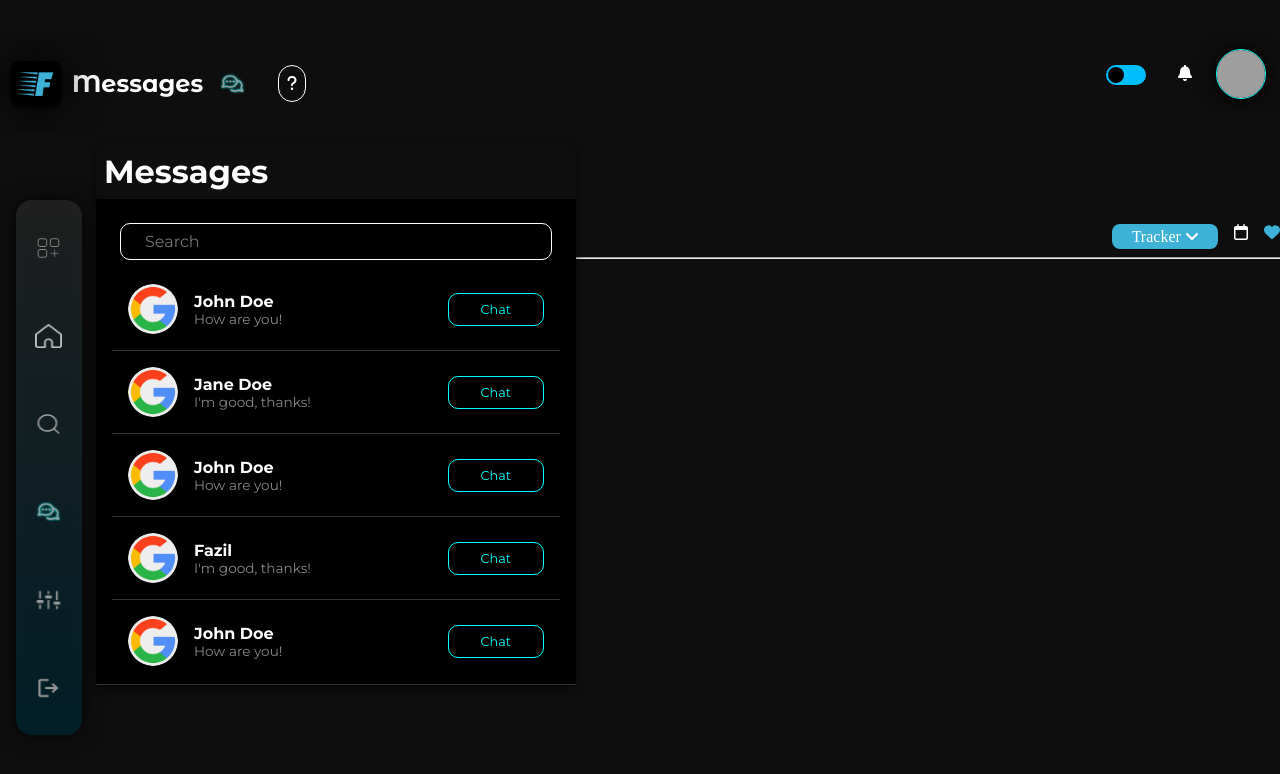
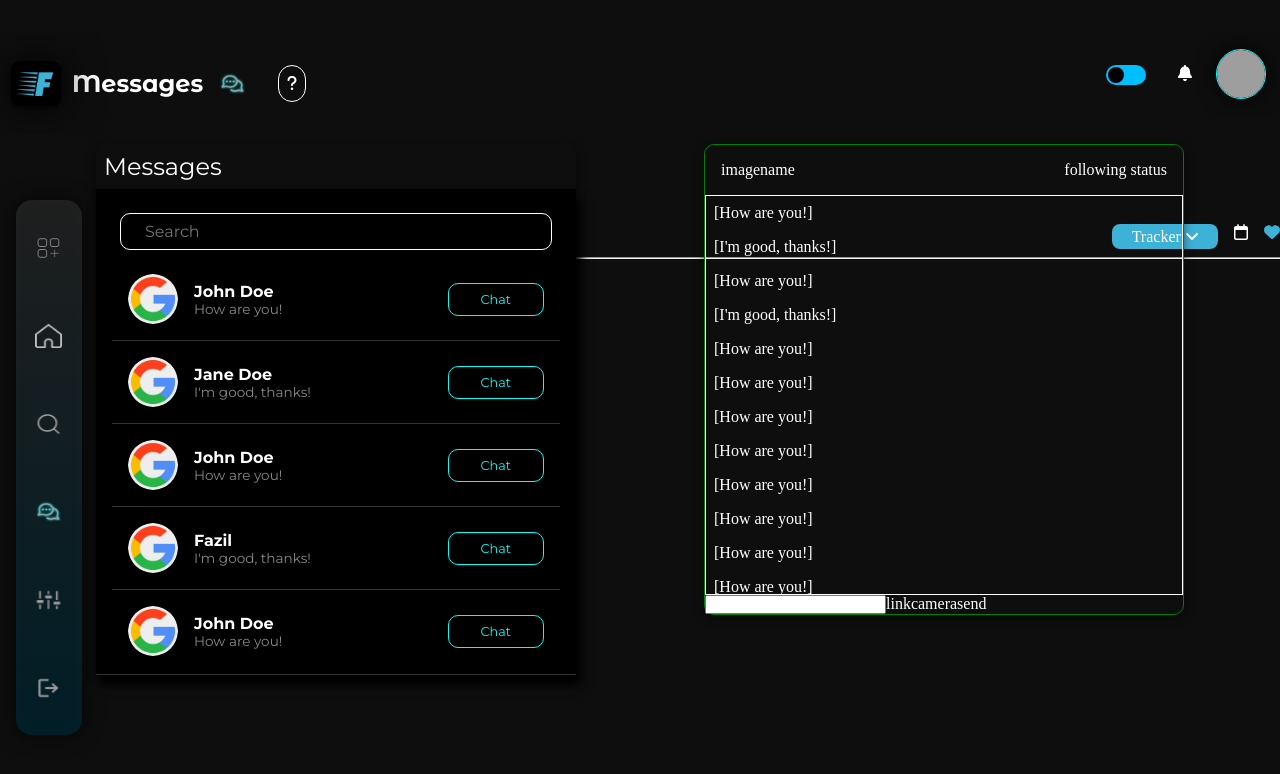
Before and after one commit to MohamedFazil89/Fitness-AI, a React (Create React App) app: page /dashboard/messages in a window 1280 px wide. Shown: the top 774 px of the page. Built offline with nearby package versions, Linux system fonts and the light colour scheme; grey boxes are pictures that could not be loaded.

Commit message:
private chat inital design complete

```diff
--- a/src/Components/ChatList.jsx
+++ b/src/Components/ChatList.jsx
@@ -1,15 +1,28 @@
-import React from 'react'
+import React, { useState } from 'react'
 import "./styles/ChatList.css"
 import Dummyusers from "./DummyUsers"
 
+
 export default function ChatList() {
+  const [SearchTerm, setSearchTerm] = useState('');
+
+  const filterUsers = Dummyusers.filter(user => user.Name.toLowerCase().includes(SearchTerm.toLowerCase()));
+
+
+
   return (
     <div className='ChatList-Container'>
-      <h1>Messages</h1>
+      <p>Messages</p>
       <div className='ChatList-Header'>
-        <input type="text" placeholder='Search' />
+        <input
+         type="text"
+         placeholder='Search'
+         value={SearchTerm}
+         onChange={e => setSearchTerm(e.target.value)}
+
+          />
       <div className='ChatList-Body'>
-        {Dummyusers.map((user, index) => (
+        {filterUsers.map((user, index) => (
           <div key={index} className='ChatList-Item'>
             <img src={user.profilepic} alt={user.Name} />
             <div className='text-details'>
@@ -24,6 +37,7 @@ export default function ChatList() {
       </div>
 
 
+
     </div>
   )
 }
--- a/src/Components/DummyUsers.js
+++ b/src/Components/DummyUsers.js
@@ -6,31 +6,36 @@ const DummyUsers = [
         Name: 'John Doe',
         LastMessage: "How are you!",
         profilepic: Profile,
+        role: 'sender'
     },
     {
         id: 2,
         Name: 'Jane Doe',
         LastMessage: "I'm good, thanks!",
         profilepic: Profile,
+        role:'receiver'
         },
     {
         id: 3,
         Name: 'John Doe',
         LastMessage: "How are you!",
         profilepic: Profile,
+        role: 'sender'
 
     },
     {
         id: 4,
         Name: 'Fazil',
         LastMessage: "I'm good, thanks!",
-        profilepic: Profile
+        profilepic: Profile,
+        role: 'receiver'
     },
     {
         id: 5,
         Name: 'John Doe',
         LastMessage: "How are you!",
         profilepic: Profile,
+        role:'sender'
 
     },
     {
@@ -38,6 +43,7 @@ const DummyUsers = [
         Name: 'John Doe',
         LastMessage: "How are you!",
         profilepic: Profile,
+        role: 'sender'
 
     },
     {
@@ -45,6 +51,7 @@ const DummyUsers = [
         Name: 'John Doe',
         LastMessage: "How are you!",
         profilepic: Profile,
+        role: 'sender'
 
     },
     {
@@ -52,6 +59,7 @@ const DummyUsers = [
         Name: 'John Doe',
         LastMessage: "How are you!",
         profilepic: Profile,
+        role: 'sender'
 
     },
     {
@@ -59,6 +67,7 @@ const DummyUsers = [
         Name: 'John Doe',
         LastMessage: "How are you!",
         profilepic: Profile,
+        role: 'receiver'
 
     },
     {
@@ -66,6 +75,7 @@ const DummyUsers = [
         Name: 'John Doe',
         LastMessage: "How are you!",
         profilepic: Profile,
+        role: 'receiver'
 
     },
     {
@@ -73,6 +83,7 @@ const DummyUsers = [
         Name: 'John Doe',
         LastMessage: "How are you!",
         profilepic: Profile,
+        role: 'sender'
 
     },
     {
@@ -80,6 +91,7 @@ const DummyUsers = [
         Name: 'John Doe',
         LastMessage: "How are you!",
         profilepic: Profile,
+        role: 'sender'
 
     },
     {
@@ -87,6 +99,7 @@ const DummyUsers = [
         Name: 'John Doe',
         LastMessage: "How are you!",
         profilepic: Profile,
+        role: 'receiver'
 
     },
 
--- a/src/Components/PrivateChat.jsx
+++ b/src/Components/PrivateChat.jsx
@@ -1,9 +1,36 @@
 import React from 'react'
+import "./styles/PrivateChat.css"
+import DummyUsers from "./DummyUsers"
 
 export default function PrivateChat() {
   return (
-    <div>
+    <section className='PrivateChat-container'>
+      <div className="header">
+        <p>image</p>
+        <p>name</p>
+        <p className='follow'>following status</p>
+      </div>
 
-    </div>
+      <div className="chatbox">
+        <div className="sender">
+          {/* Sender messages */}
+          {DummyUsers.map((users) => (
+            <p key={users.id}>[{users.LastMessage}]</p>
+
+          ))}
+
+        </div>
+        <div className="receiver">
+          {/* Receiver messages */}
+          {DummyUsers.map((users) => (
+            <p key={users.id}>[{users.LastMessage}]</p>
+
+          ))}        </div>
+      </div>
+      <div className="messagebox">
+        <input type="text" />
+        <span>link</span><span>camera</span><span>send</span>
+      </div>
+    </section>
   )
 }
--- a/src/Components/styles/ChatList.css
+++ b/src/Components/styles/ChatList.css
@@ -7,6 +7,7 @@
 body {
     overflow: hidden;
 }
+
 @media (prefers-color-scheme: light) {
     body {
         background-color: white;
@@ -27,11 +28,14 @@ body {
     border-radius: 10px;
     box-shadow: 0 4px 8px rgba(0, 0, 0, 0.5);
 }
-.ChatList-Container > h1{
+
+.ChatList-Container>p {
     margin: .5rem;
-  font-family: 'Montserrat', sans-serif;
+    font-family: 'Montserrat', sans-serif;
+    font-size: 1.5rem;
 
 }
+
 .ChatList-Header {
     color: white;
     background-color: black;
@@ -41,10 +45,13 @@ body {
     justify-content: center;
     border-bottom: 1px solid #333;
     flex-direction: column;
-  font-family: 'Montserrat', sans-serif;
+    font-family: 'Montserrat', sans-serif;
+    box-shadow: 5px 10px 10px black;
+
 
 }
-.ChatList-Header > input {
+
+.ChatList-Header>input {
     all: unset;
     padding: .5rem 1.5rem;
     border: 1px solid white;
@@ -75,25 +82,29 @@ body {
     align-items: center;
     padding: 1rem;
     border-bottom: 1px solid #333;
-    transition: background-color 0.2s ease;
+    transition: 0.2s ease;
+    cursor: pointer;
 }
 
 .ChatList-Item:hover {
-    /* background-color: #2a2a2a; */
+    /* transform: scale(1.02); */
+    /* filter: drop-shadow(0 0 10px white); */
 }
 
-.ChatList-Item > img {
+.ChatList-Item>img {
     width: 50px;
     height: 50px;
     border-radius: 50%;
-    margin-right: 1rem; /* Ensures spacing */
+    margin-right: 1rem;
+    /* Ensures spacing */
 
 }
 
 .text-details {
     display: flex;
     flex-direction: column;
-    flex: 1; /* Occupy remaining space */
+    flex: 1;
+    /* Occupy remaining space */
 }
 
 .text-details h2 {
@@ -108,7 +119,7 @@ body {
     font-size: 0.85rem;
 }
 
-.ChatList-Item > button {
+.ChatList-Item>button {
     all: unset;
     padding: 0.5rem 2rem;
     color: aqua;
@@ -116,10 +127,10 @@ body {
     border-radius: 10px;
     cursor: pointer;
     font-size: 0.8rem;
-    transition: background-color 0.2s ease, color 0.2s ease;
+    transition: 0.2s ease, color 0.2s ease;
 }
 
-.ChatList-Item > button:hover {
+.ChatList-Item>button:hover {
     background-color: aqua;
     color: black;
 }
--- a/src/Components/styles/PrivateChat.css
+++ b/src/Components/styles/PrivateChat.css
@@ -0,0 +1,65 @@
+body{
+    color: white;
+}
+
+.PrivateChat-container{
+    display: flex;
+    flex-direction: column;
+    color: white;
+    width: 30rem;
+    position: absolute;
+    right: 5rem;
+    top: 8rem;
+    margin: 1rem;
+    /* background-color: #1c1c1c; */
+    border-radius: 10px;
+    box-shadow: 0 4px 8px rgba(0, 0, 0, 0.5);
+    border: 1px solid green;
+
+
+}
+
+.header{
+    display: flex;
+    justify-content: space-between;
+    align-items: center;
+    padding: 1rem;
+
+}
+
+.follow{
+    margin-left: auto;
+}
+.chatbox{
+    border: 1px solid white;
+    display: flex;
+    flex-direction: column;
+    max-height: 400px;
+    overflow-y: scroll;
+
+
+
+}
+
+.sender{
+    display: flex;
+    flex-direction: column;
+
+}
+
+.sender > p{
+    margin: .5rem;
+}
+
+.receiver{
+    margin-left: auto;
+}
+
+.receiver > p{
+    margin: .5rem;
+
+}
+
+.messagebox{
+
+}
--- a/src/Pages/Chat.jsx
+++ b/src/Pages/Chat.jsx
@@ -3,15 +3,20 @@ import Nav from '../Components/Nav'
 // import DummyUsers from '../Components/DummyUsers'
 import "./styles/Chat.css"
 import ChatList from '../Components/ChatList'
+import PrivateChat from '../Components/PrivateChat'
 
 export default function Chat() {
   return (
     <div className='Chat-container'>
+
       <ChatList />
 
 
       <Nav initPage="Messages" />
 
+      <PrivateChat />
+
+
 
     </div>
   )
```
